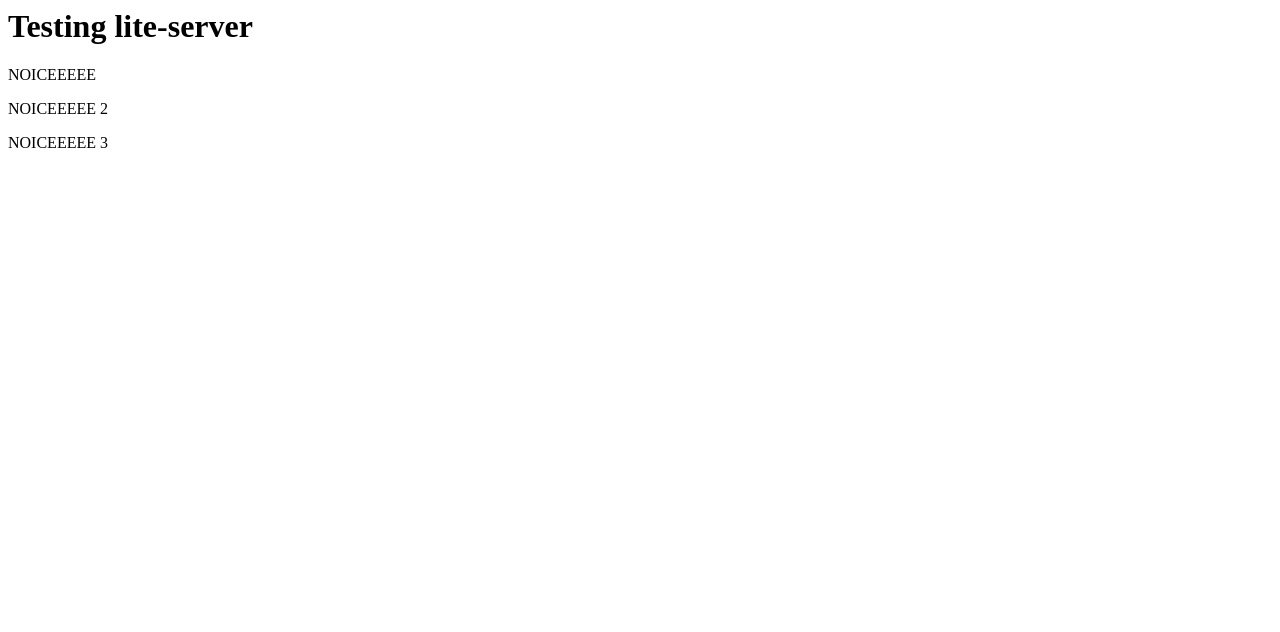
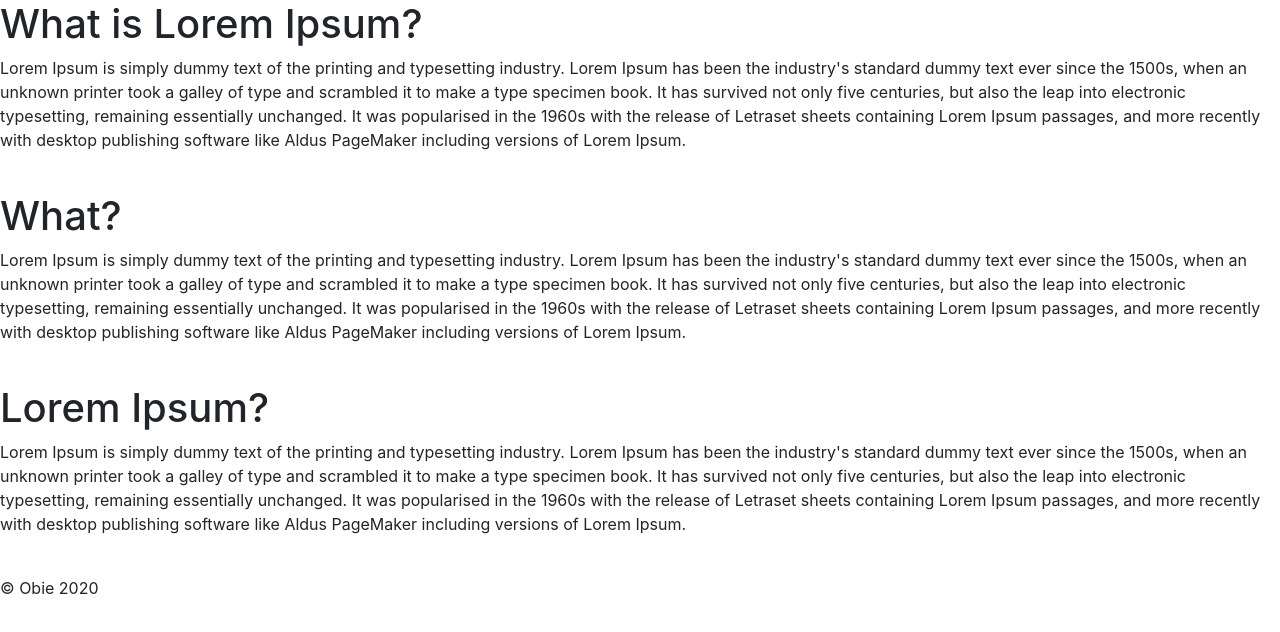
Before and after one commit to Obaidz/MERN1, a website: page index.html in a window 1280 px wide. Drawn offline with nearby package versions, Linux system fonts and the light colour scheme.

Commit message:
uploading bootstrap contents

```diff
--- a/index.html
+++ b/index.html
@@ -1,12 +1,33 @@
 <html>
     <head>
-
+          <!-- Required meta tags -->
+    <meta charset="utf-8">
+    <meta name="viewport" content="width=device-width, initial-scale=1, shrink-to-fit=no">
+    <meta http-equiv="x-ua-compatible" content="ie=edge">
+    <!-- Bootstrap CSS -->
+    <link rel="stylesheet" href="node_modules/bootstrap/dist/css/bootstrap.min.css">
+        <title>MERN Bootstrap</title>
     </head>
 
     <body>
-        <h1>Testing lite-server</h1>
-        <p>NOICEEEEE</p>
-        <p>NOICEEEEE 2</p>
-        <p>NOICEEEEE 3</p>
+        <h1>What is Lorem Ipsum?</h1>
+        <p>Lorem Ipsum is simply dummy text of the printing and typesetting industry. Lorem Ipsum has been the industry's standard dummy text ever since the 1500s, when an unknown printer took a galley of type and scrambled it to make a type specimen book. It has survived not only five centuries, but also the leap into electronic typesetting, remaining essentially unchanged. It was popularised in the 1960s with the release of Letraset sheets containing Lorem Ipsum passages, and more recently with desktop publishing software like Aldus PageMaker including versions of Lorem Ipsum.</p>
+        <br>
+        <h1>What?</h1>
+        <p>Lorem Ipsum is simply dummy text of the printing and typesetting industry. Lorem Ipsum has been the industry's standard dummy text ever since the 1500s, when an unknown printer took a galley of type and scrambled it to make a type specimen book. It has survived not only five centuries, but also the leap into electronic typesetting, remaining essentially unchanged. It was popularised in the 1960s with the release of Letraset sheets containing Lorem Ipsum passages, and more recently with desktop publishing software like Aldus PageMaker including versions of Lorem Ipsum.</p>
+        <br>
+        <h1>Lorem Ipsum?</h1>
+        <p>Lorem Ipsum is simply dummy text of the printing and typesetting industry. Lorem Ipsum has been the industry's standard dummy text ever since the 1500s, when an unknown printer took a galley of type and scrambled it to make a type specimen book. It has survived not only five centuries, but also the leap into electronic typesetting, remaining essentially unchanged. It was popularised in the 1960s with the release of Letraset sheets containing Lorem Ipsum passages, and more recently with desktop publishing software like Aldus PageMaker including versions of Lorem Ipsum.</p>
+        <br>
+
+        <footer>
+            <div>
+                <p> &copy; Obie 2020</p>
+            </div>
+        </footer>
+
+        <script src="node_modules/jquery/dist/jquery.slim.js"></script>
+        <script src="node_modules/popper.js/dist/umd/popper.min.js"></script>
+        <script src="node_modules/bootstrap/dist/js/bootstrap.min.js"></script>
     </body>
 </html>
--- a/package.json
+++ b/package.json
@@ -23,5 +23,10 @@
   "homepage": "https://github.com/Obaidz/MERN1#readme",
   "devDependencies": {
     "lite-server": "^2.5.4"
+  },
+  "dependencies": {
+    "bootstrap": "^4.0.0",
+    "jquery": "^3.3.1",
+    "popper.js": "^1.12.9"
   }
 }
```
Also changed, not shown: 1 other file.
